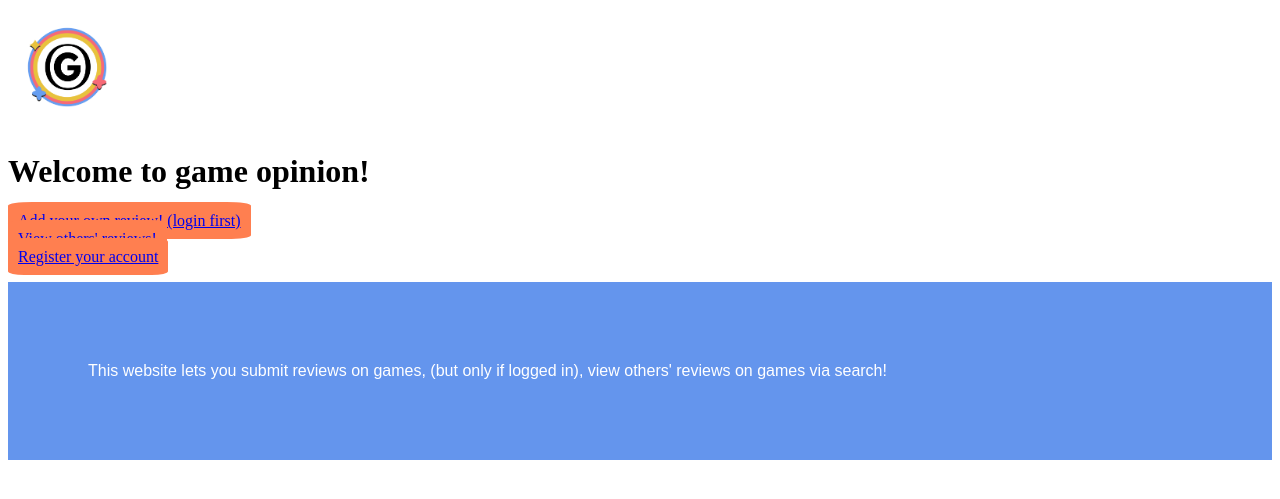
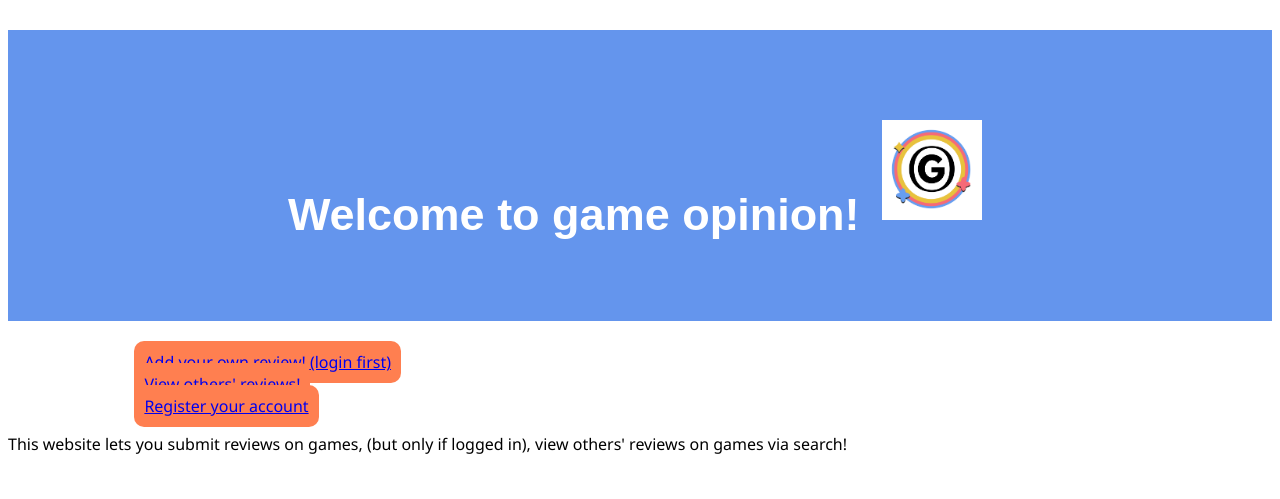
Before and after one commit to Illuminaty666/PWA_Assessment_Ilya, a Flask app: page / in a window 1280 px wide. Shown: the top 499 px of the page. Run offline with Flask 3, Linux system fonts and the light colour scheme; data comes from the database, SQL or seed files in the repository.

Commit message:
removed nav

```diff
--- a/main.py
+++ b/main.py
@@ -23,7 +23,7 @@ def reviews():
     game = 'Hollow Knight'
     return render_template("reviews.html", game=game)
 
-@app.route("/templates/login.html", methods=["POST"])
+@app.route("/templates/login.html")
 def login():
     db = sqlite3.connect(".database/reviews.db")
     db.row_factory = sqlite3.Row
--- a/static/css/main.css
+++ b/static/css/main.css
@@ -20,10 +20,11 @@ table {
 
 a {
     background-color: coral;
-    border-radius: 10%;
-    width: 3cm;
+    border-radius: 10px;
+    width: 5cm;
+    font-family:'Segoe UI', Tahoma, Geneva, Verdana, sans-serif;
     padding: 10px;
-    font-family: Oxygen;
+    margin: 10%;
 }
 
 .banner {
@@ -32,4 +33,12 @@ a {
     padding: 80px;
     font-family:Arial, Helvetica, sans-serif;
     color: white;
+    text-align: center;
+    font-size: 45px;
 }
+div {
+    display: indent-block;
+}
+p {
+    font-family:'Segoe UI', Tahoma, Geneva, Verdana, sans-serif
+}
--- a/templates/add.html
+++ b/templates/add.html
@@ -4,10 +4,10 @@
 <html>
         <h1 class="banner" >Add Your review!</h1>
         <img src="/static/images/icon-lo.png" class="logo">
-        <nav>
+
         <div><a href="/">Home page</a></div>
         <div><a href="/templates/reviews.html">View others' reviews!</a></div>
-        </nav>
+
         <form action="/submit" form="POST">
             Rating:
             <input type="text" id="username" name="username"><br><br>
--- a/templates/index.html
+++ b/templates/index.html
@@ -2,14 +2,16 @@
 <html lang="en">
 <link rel="stylesheet" href="/static/css/main.css">
     <head>
-        <img src="/static/images/icon-lo.png" class="logo"> <h1>Welcome to game opinion!</h1>
-        <nav>
+        <h1 class="banner">Welcome to game opinion!
+             <img src="/static/images/icon-lo.png" class="logo">
+        </h1>
+
         <div><a href="/templates/login.html">Add your own review! (login first)</a></div>
         <div><a href="/templates/reviews.html">View others' reviews!</a></div>
         <div><a href="/templates/register.html">Register your account</a></div>
-        </nav>
+
     </head>
     <body>
-        <p class="banner">This website lets you submit reviews on games, (but only if logged in), view others' reviews on games via search!</p>
+        <p>This website lets you submit reviews on games, (but only if logged in), view others' reviews on games via search!</p>
     </body>
 </html>
--- a/templates/register.html
+++ b/templates/register.html
@@ -3,9 +3,9 @@
 <link rel="stylesheet" href="/static/css/main.css">
 <html>
     <h1 class="banner">Register your account</h1>
-    <nav>
+
     <div><a href="/">Home Page</a></div>
     <div><a href="/templates/reviews.html">View others' reviews!</a></div>
     <div><a href="/templates/login.html">Write your own review!(login first)</a></div>
-    </nav>
+
 </html>
--- a/templates/reviews.html
+++ b/templates/reviews.html
@@ -5,11 +5,11 @@
         <p class="banner">{{game}} Reviews
             <img src="/static/images/icon-lo.png" class="logo">
         </p>
-        <nav>
+
         <div><a href="/">Home page</a></div>
         <div><a href="/templates/login.html">Add your own review!(login first)</a></div>
         <div><a href="/templates/register.html">Register your account</a></div>
-        </nav>
+
     </head>
     <body>
         <table border="1">
```
Also changed, not shown: templates/login.html (+3 -7 lines).
